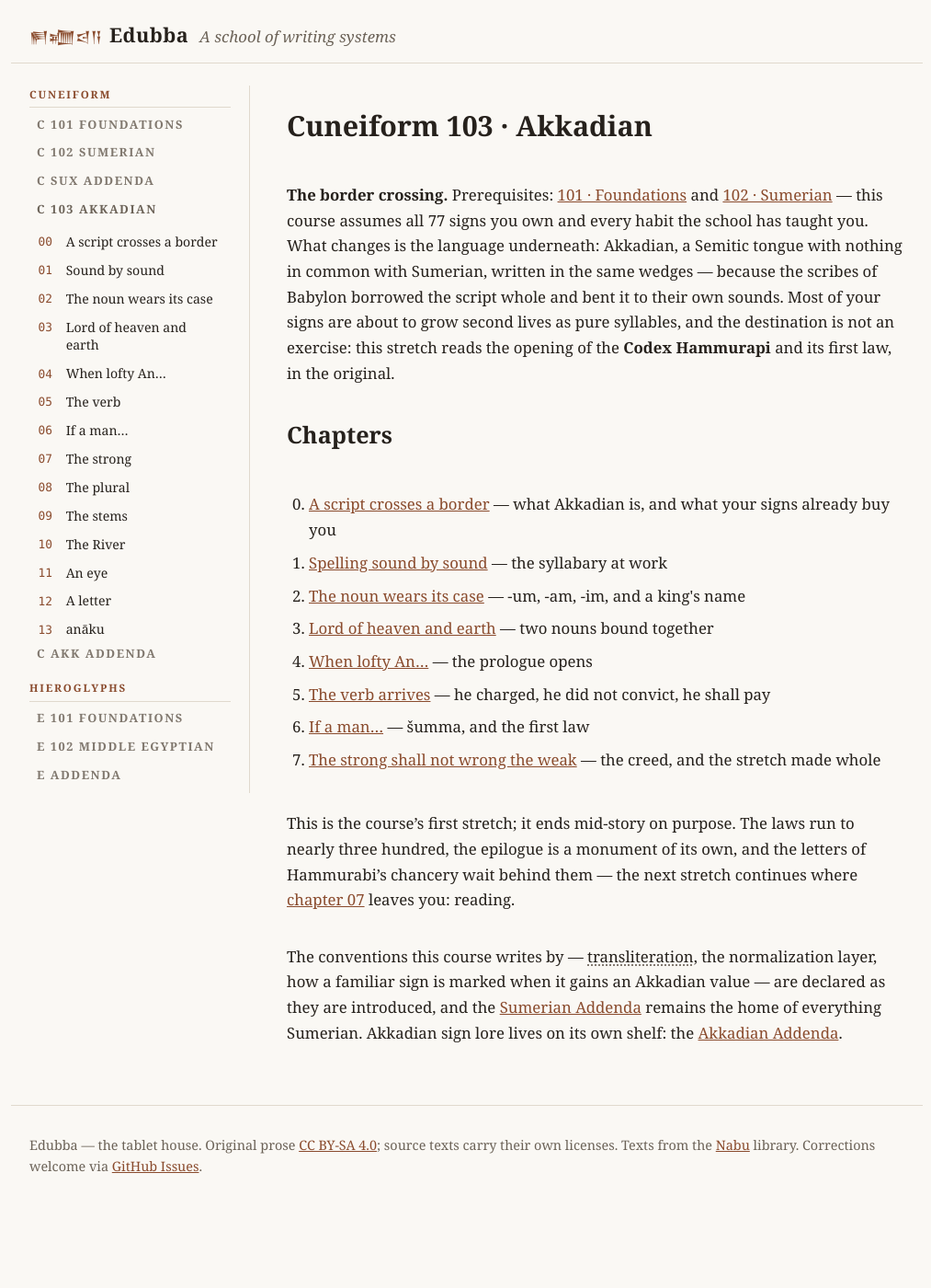
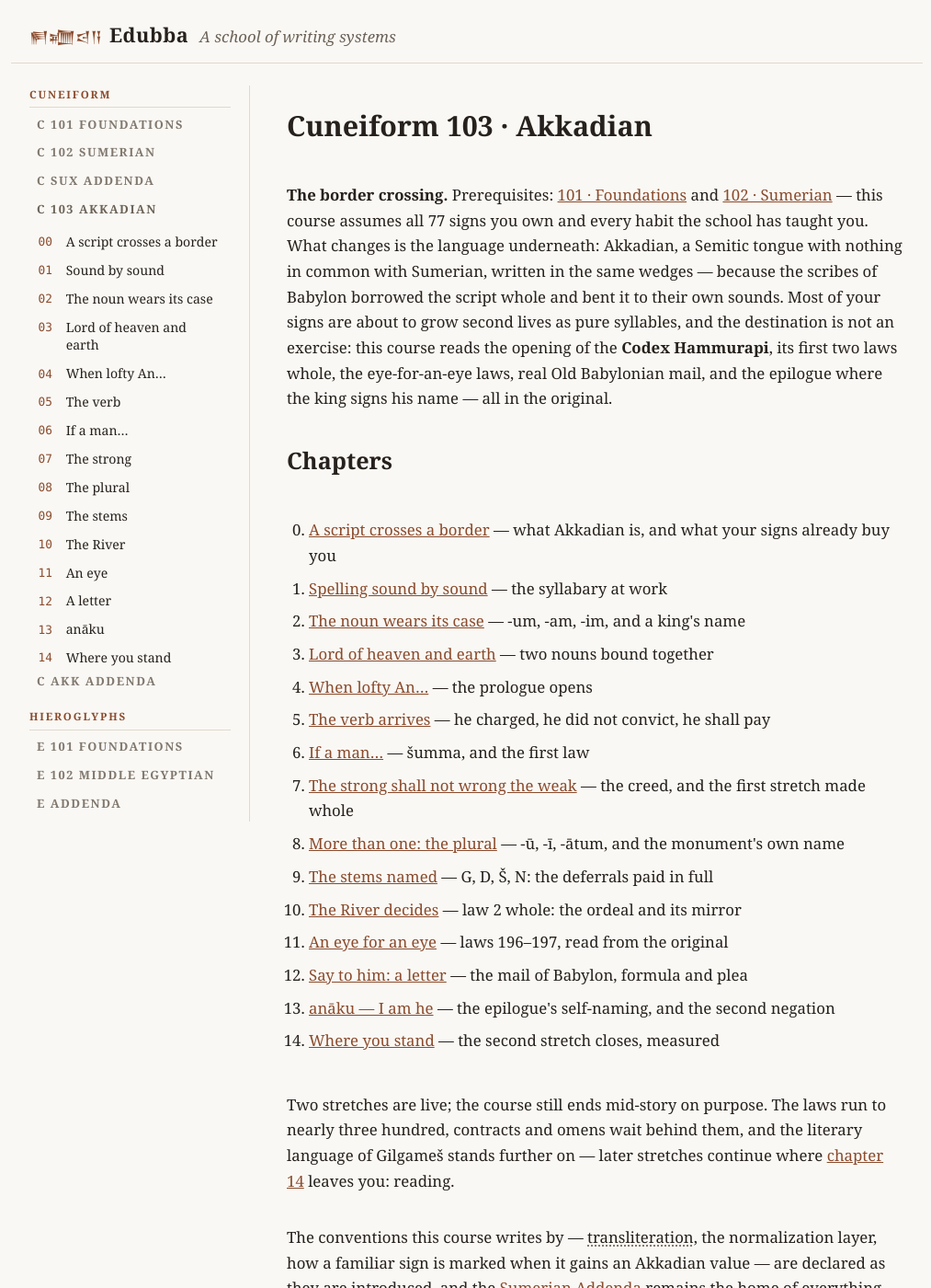
Before and after one commit to arvicco/nabu-edubba, a Jekyll site: the page built from site/cuneiform/103/index.md, in a window 1280 px wide and 1400 px high. Shown: the whole window at 92% size, without its empty margins (132-1145 px from the left). Built offline with Jekyll 4.4.1, drawn with Linux system fonts in a browser that asks for light colours.

Commit message:
feat: C103 ch14 — where you stand; stretch-2 stitching (M13-6)
The last box falls (TE completes the acquittal), the stretch is
measured (75.2% OB coverage floor), and the catalogs speak the
new truth: C103 index lists all fifteen chapters, the school
page says two stretches live, ch07's closing note hands off to
ch08 instead of a stretch under construction.

Co-Authored-By: Claude Fable 5 <noreply@anthropic.com>

```diff
--- a/assets-src/data/pool-103.yml
+++ b/assets-src/data/pool-103.yml
@@ -84,3 +84,5 @@ signs:
   - { glyph: "𒄰", codepoint: "12130", name: "KAM", value: "kam",  osl_name: "|HI×BAD|", meaning: "the counting tag after numbers — \"-th\"",          freq_akkob: 139, certainty: stated,  chapter: 12, keyword: "ordinal" }
   # ch 13 · anāku — I am he
   - { glyph: "𒌌", codepoint: "1230C", name: "UL",  value: "ul",   osl_name: "|U.GUD|", meaning: "the flat no of statements",                          freq_akkob: 57,  certainty: stated,  chapter: 13, keyword: "never" }
+  # ch 14 · Where you stand (stretch close; the last box falls)
+  - { glyph: "𒋼", codepoint: "122FC", name: "TE",  value: "te",   meaning: "to approach in the lists",                                  freq_akkob: 87,  certainty: unclear, chapter: 14, keyword: "approach" }
--- a/site/cuneiform/103/index.md
+++ b/site/cuneiform/103/index.md
@@ -25,8 +25,10 @@ Semitic tongue with nothing in common with Sumerian, written in the
 same wedges — because the scribes of Babylon borrowed the script
 whole and bent it to their own sounds. Most of your signs are about
 to grow second lives as pure syllables, and the destination is not
-an exercise: this stretch reads the opening of the **Codex
-Hammurapi** and its first law, in the original.
+an exercise: this course reads the opening of the **Codex
+Hammurapi**, its first two laws whole, the eye-for-an-eye laws,
+real Old Babylonian mail, and the epilogue where the king signs
+his name — all in the original.
 
 ## Chapters
 
@@ -38,13 +40,22 @@ Hammurapi** and its first law, in the original.
   <li><a href="{{ '/cuneiform/103/04-when-lofty-an/' | relative_url }}">When lofty An…</a> — the prologue opens</li>
   <li><a href="{{ '/cuneiform/103/05-the-verb-arrives/' | relative_url }}">The verb arrives</a> — he charged, he did not convict, he shall pay</li>
   <li><a href="{{ '/cuneiform/103/06-if-a-man/' | relative_url }}">If a man…</a> — šumma, and the first law</li>
-  <li><a href="{{ '/cuneiform/103/07-the-strong-and-the-weak/' | relative_url }}">The strong shall not wrong the weak</a> — the creed, and the stretch made whole</li>
+  <li><a href="{{ '/cuneiform/103/07-the-strong-and-the-weak/' | relative_url }}">The strong shall not wrong the weak</a> — the creed, and the first stretch made whole</li>
+  <li><a href="{{ '/cuneiform/103/08-more-than-one/' | relative_url }}">More than one: the plural</a> — -ū, -ī, -ātum, and the monument's own name</li>
+  <li><a href="{{ '/cuneiform/103/09-the-stems-named/' | relative_url }}">The stems named</a> — G, D, Š, N: the deferrals paid in full</li>
+  <li><a href="{{ '/cuneiform/103/10-the-river-decides/' | relative_url }}">The River decides</a> — law 2 whole: the ordeal and its mirror</li>
+  <li><a href="{{ '/cuneiform/103/11-an-eye-for-an-eye/' | relative_url }}">An eye for an eye</a> — laws 196–197, read from the original</li>
+  <li><a href="{{ '/cuneiform/103/12-say-to-him-a-letter/' | relative_url }}">Say to him: a letter</a> — the mail of Babylon, formula and plea</li>
+  <li><a href="{{ '/cuneiform/103/13-anaku/' | relative_url }}">anāku — I am he</a> — the epilogue's self-naming, and the second negation</li>
+  <li><a href="{{ '/cuneiform/103/14-where-you-stand/' | relative_url }}">Where you stand</a> — the second stretch closes, measured</li>
 </ol>
 
-This is the course's first stretch; it ends mid-story on purpose.
-The laws run to nearly three hundred, the epilogue is a monument of
-its own, and the letters of Hammurabi's chancery wait behind them —
-the next stretch continues where <a href="{{ '/cuneiform/103/07-the-strong-and-the-weak/' | relative_url }}">chapter 07</a> leaves you: reading.
+Two stretches are live; the course still ends mid-story on
+purpose. The laws run to nearly three hundred, contracts and
+omens wait behind them, and the literary language of Gilgameš
+stands further on — later stretches continue where
+<a href="{{ '/cuneiform/103/14-where-you-stand/' | relative_url }}">chapter 14</a>
+leaves you: reading.
 
 The conventions this course writes by — transliteration, the
 normalization layer, how a familiar sign is marked when it gains an
```
Also changed, not shown: docs/BACKLOG.md (+1 -1 lines), site/_data/cuneiform103_queue.yml (+13 -0 lines), site/cuneiform/103/07-the-strong-and-the-weak.md (+5 -4 lines), site/cuneiform/103/14-where-you-stand.md (added, +107 -0 lines), site/cuneiform/addenda-akk/signs/te.md (added, +43 -0 lines), site/cuneiform/index.md (+6 -6 lines).
